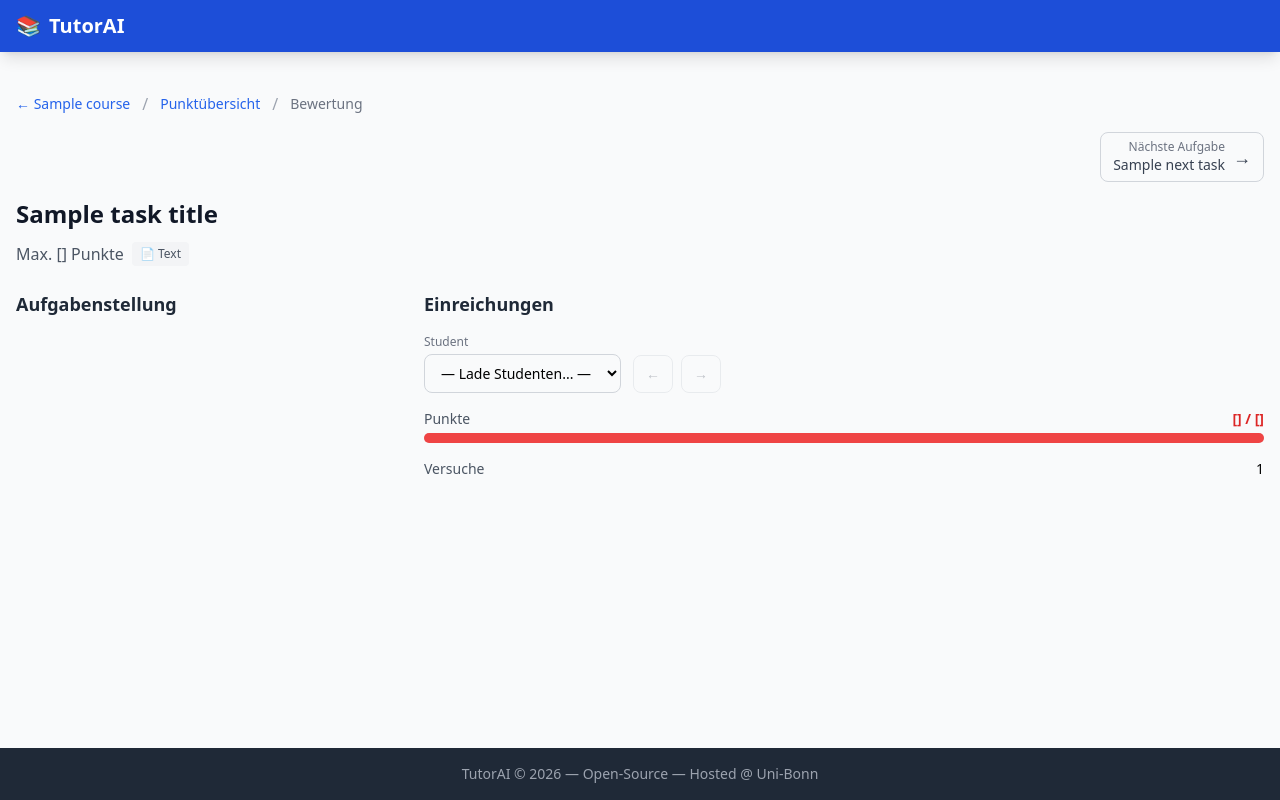
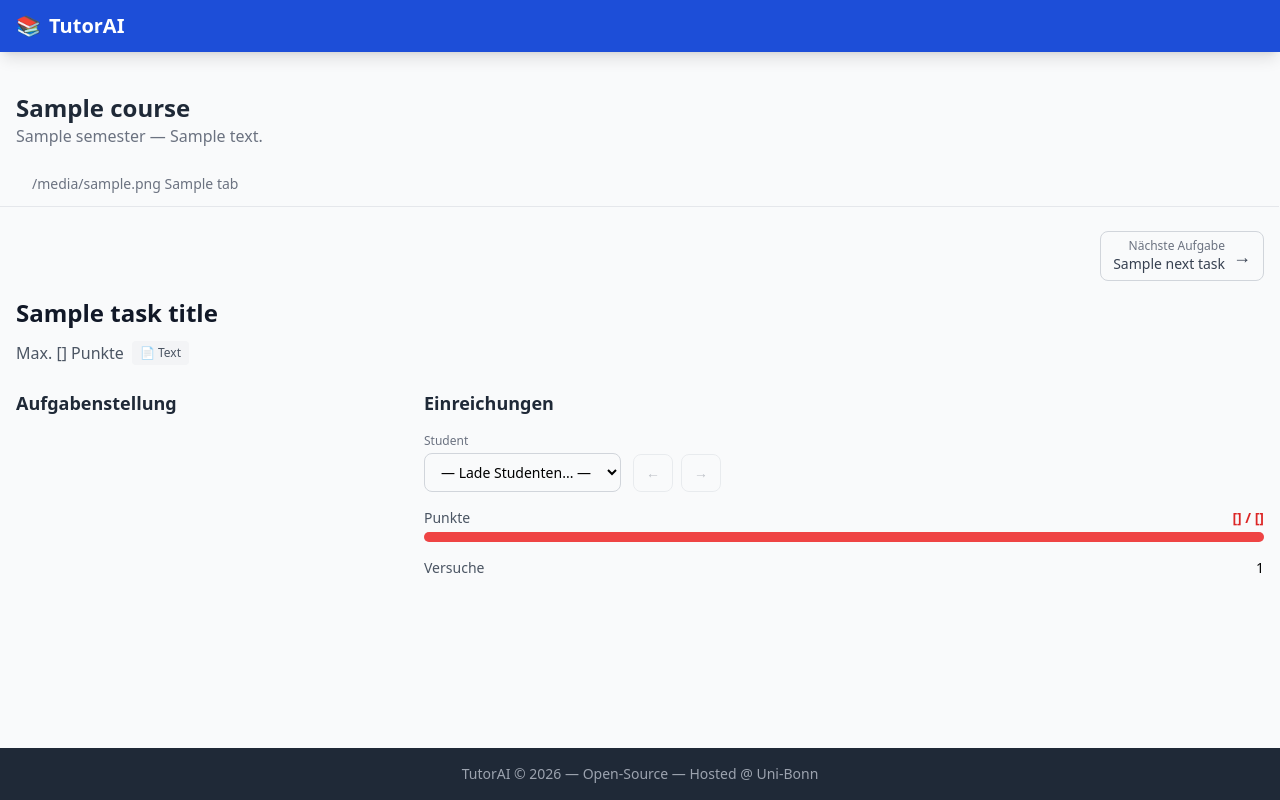
Before and after one commit to wandeln/TutorAI, a FastAPI app: template templates/tutor/submission_review.html in a window 1280 px wide. Run offline with FastAPI, Linux system fonts and the light colour scheme; the template is opened without the code that fills it: most values are stand-ins (such as "Sample title", 1, 10 or a date in 2020); data that the repository does not hold is empty; some libraries are stand-ins or nearby versions.

Commit message:
Add course tab bar to task and review pages

```diff
--- a/main.py
+++ b/main.py
@@ -375,6 +375,7 @@ def _course_tab_context(
     course_id: int,
     active_tab: str,
     page_title: str | None = None,
+    role_override: CourseRole | None = None,
 ) -> tuple[UserCourse | None, dict[str, Any]]:
     """Gemeinsamer Template-Kontext für alle Kurs-Tab-Seiten.
 
@@ -383,6 +384,10 @@ def _course_tab_context(
     erweiterbar). Die Zugriffskontrolle (wer darf welche Seite öffnen)
     bleibt Aufgabe der Route: `membership` kann None sein (z. B. Admin
     ohne Membership auf der Mitglieder-Seite).
+
+    `role_override`: Tabs wie für eine andere Rolle anzeigen (z. B.
+    STUDENT für den Tutor-Preview mit ?as_student=1) — keine
+    Zugriffswirkung, rein fürs Template.
     """
     course = session.get(Course, course_id)
     if not course:
@@ -396,6 +401,8 @@ def _course_tab_context(
 
     is_admin = user.role == GlobalUserRole.ADMIN
     role = membership.role_in_course if membership else None
+    if role_override is not None:
+        role = role_override
     is_tutor = role in (CourseRole.PROF, CourseRole.TUTOR)
     is_prof = role == CourseRole.PROF
 
@@ -477,14 +484,14 @@ def _course_tab_context(
                 "active": active_tab == "overview",
             }
         )
-    if is_tutor or is_admin:
+    if is_prof or is_admin:
         tabs.append(
             {
-                "key": "references",
-                "icon": "📚",
-                "label": "Quellen",
-                "url": f"/courses/{course_id}/references",
-                "active": active_tab == "references",
+                "key": "members",
+                "icon": "👥",
+                "label": "Mitglieder",
+                "url": f"/courses/{course_id}/members",
+                "active": active_tab == "members",
             }
         )
     if is_prof or is_admin:
@@ -497,14 +504,14 @@ def _course_tab_context(
                 "active": active_tab == "media",
             }
         )
-    if is_prof or is_admin:
+    if is_tutor or is_admin:
         tabs.append(
             {
-                "key": "members",
-                "icon": "👥",
-                "label": "Mitglieder",
-                "url": f"/courses/{course_id}/members",
-                "active": active_tab == "members",
+                "key": "references",
+                "icon": "📚",
+                "label": "Quellen",
+                "url": f"/courses/{course_id}/references",
+                "active": active_tab == "references",
             }
         )
     if is_prof or is_admin:
@@ -1507,11 +1514,17 @@ async def new_task_page(
         tpl_type = "text"
     template = _pick_task_template([f"tutor/task_detail_{tpl_type}.html", "tutor/task_detail_base.html"])
 
+    # Kurs-Tab-Leiste: „Aufgaben" ist aktiv
+    _tab_membership, tab_ctx = _course_tab_context(
+        session, user, request, course_id, active_tab="tasks"
+    )
+
     return templates.TemplateResponse(
         template,
         {
             "request": request,
             "page_title": "Neue Aufgabe",
+            "tabs": tab_ctx["tabs"],
             "current_user": _user_ctx(user, course_role),
             "courses": courses,
             "selected_course_id": course_id,
@@ -1519,6 +1532,8 @@ async def new_task_page(
             "course": {
                 "id": course.id,
                 "name": course.name,
+                "semester": course.semester,
+                "description": course.description,
             },
             "task": None,
             "tpl_type": tpl_type,
@@ -1567,6 +1582,13 @@ async def task_page(
 
     # Tutoren koennen mit ?as_student=1 die Aufgabe aus Studentensicht sehen
     is_student_view = is_tutor and request.query_params.get("as_student") in ("1", "true")
+
+    # Kurs-Tab-Leiste: „Aufgaben" ist aktiv; im as_student-Preview zeigen
+    # die Tabs dieselbe Sichtbarkeit wie für Studierende.
+    _tab_membership, tab_ctx = _course_tab_context(
+        session, user, request, course_id, active_tab="tasks",
+        role_override=CourseRole.STUDENT if is_student_view else None,
+    )
 
     is_code = task.task_type.value == "code"
     is_workspace = task.task_type.value == "workspace"
@@ -1696,6 +1718,8 @@ async def task_page(
             "course": {
                 "id": course.id,
                 "name": course.name,
+                "semester": course.semester,
+                "description": course.description,
             },
             "task": {
                 "id": task.id,
@@ -1730,6 +1754,7 @@ async def task_page(
             "is_tutor": is_tutor,
             "is_student_view": is_student_view,
             "is_code": is_code,
+            "tabs": tab_ctx["tabs"],
             "tpl_type": tpl_type,
             "code_editor": is_code or is_tutor or is_workspace,  # Tutoren + Workspace-IDE: CodeMirror
             "my_submissions": my_submissions,
@@ -1795,6 +1820,11 @@ async def submission_review_page(
         raise HTTPException(404, "Student nicht gefunden.")
 
     courses = _get_user_courses(user, session)
+
+    # Kurs-Tab-Leiste: „Übersicht" ist aktiv (Bewertung wird dort verlinkt)
+    _tab_membership, tab_ctx = _course_tab_context(
+        session, user, request, course_id, active_tab="overview"
+    )
 
     # Previous and next visible tasks (like student view)
     prev_task_obj = session.exec(
@@ -1876,7 +1906,10 @@ async def submission_review_page(
             "course": {
                 "id": course.id,
                 "name": course.name,
+                "semester": course.semester,
+                "description": course.description,
             },
+            "tabs": tab_ctx["tabs"],
             "latest_points": latest_points,
             "total_attempts": len(student_subs),
             "hints": hints_data,
--- /dev/null
+++ b/templates/course/_course_header.html
@@ -0,0 +1,15 @@
+{# ─────────────────────────────────────────────────────────────────────
+   Kurs-Header (Name + Semester/Beschreibung) — steht auf allen
+   Kurs-Tab-Seiten (course/base.html) und den Task-Seiten über der
+   Tab-Leiste.
+
+   Erwartetes Kontext: course = {id, name, semester, description}
+   ───────────────────────────────────────────────────────────────────── #}
+<div class="mb-4">
+  <div class="flex items-start justify-between">
+    <div>
+      <h1 id="course-name" class="text-2xl font-bold text-gray-800">{{ course.name }}</h1>
+      <p id="course-subtitle" class="text-gray-500">{{ course.semester }}{% if course.description %} — {{ course.description }}{% endif %}</p>
+    </div>
+  </div>
+</div>
--- a/templates/course/_tabs.html
+++ b/templates/course/_tabs.html
@@ -1,23 +1,28 @@
 {# ─────────────────────────────────────────────────────────────────────
-   Tab-Leiste für Kurs-Seiten.
+   Tab-Leiste für Kurs-Tab-Seiten (course/base.html) UND Task-Seiten
+   (tutor/task_detail_*, student/task_solve_*).
 
    Erwartetes Kontext:
      tabs: Liste von {"key", "icon", "label", "url", "active"}
            (wird von _course_tab_context() in main.py gebaut —
            Rollen- und Inhalts-Sichtbarkeit ist dort zentral geregelt)
+     tabs_max_w: (optional) Inhalts-Spalten-Klasse der inneren Box;
+           Default max-w-6xl. Seiten mit anderer Inhaltsbreite
+           (Task-Seiten) geben ihre Spalte durch, damit die Tabs an den
+           Inhaltskanten ausgerichtet bleiben.
 
-   Die Leiste ist sticky direkt unter der Main-Navigation: course/base.html
-   hält --navbar-height (Fallback 60px) via ResizeObserver aktuell und zieht
-   die Leiste per .tab-full-bleed (main.css) auf die volle Viewport-Breite
-   (--tab-page-x / --tab-sb). Die innere Box spiegelt exakt die Struktur von
-   <main> → Inhalts-Spalte (container px-4 > max-w-6xl), damit die Tabs
-   an den Inhalts-Kanten ausgerichtet bleiben.
+   Die Leiste ist sticky direkt unter der Main-Navigation: das Script
+   unten hält --navbar-height (Fallback 60px) via ResizeObserver aktuell
+   und zieht die Leiste per .tab-full-bleed (main.css) auf die volle
+   Viewport-Breite (--tab-page-x / --tab-sb). Die innere Box spiegelt
+   exakt die Struktur von <main> → Inhalts-Spalte (container px-4 >
+   Inhalts-Spalte), damit die Tabs an den Inhaltskanten bleiben.
    ───────────────────────────────────────────────────────────────────── #}
 <div id="course-tab-bar"
      class="sticky border-b border-gray-200 mb-6 bg-gray-50"
      style="overflow-x:auto;scrollbar-width:none;min-height: 43px;top:var(--navbar-height,60px);z-index:30">
   <div class="container mx-auto px-4">
-    <div class="max-w-6xl mx-auto">
+    <div class="{% if tabs_max_w %}{{ tabs_max_w }}{% else %}max-w-6xl{% endif %} mx-auto">
       <nav class="flex gap-1 min-w-max" aria-label="Kurs-Bereiche">
         {% for tab in tabs %}
         <a href="{{ tab.url }}"
@@ -37,3 +42,40 @@
     </div>
   </div>
 </div>
+
+<script>
+  // Sticky Tab-Leiste: --navbar-height am Main-Nav ausrichten (Top-Offset)
+  // und Full-Bleed-Geometrie (--tab-sb / --tab-page-x / --tab-height) aktuell halten.
+  (function () {
+    const nav = document.querySelector("body > nav");
+    const bar = document.getElementById("course-tab-bar");
+    if (nav) {
+      const setNavHeight = (h) =>
+        document.documentElement.style.setProperty("--navbar-height", h + "px");
+      new ResizeObserver((entries) => {
+        const h = entries[0].borderBoxSize[0].blockSize;
+        setNavHeight(h);
+      }).observe(nav);
+      setNavHeight(nav.offsetHeight);
+    }
+    // Full-Bleed: Leiste exakt auf die sichtbare Viewport-Breite ziehen
+    // (100vw würde die vertikale Scrollbar mitzählen — daher sb + Spalten-Offset).
+    // ResizeObserver auf <body>: fängt auch den Scrollbar-Wechsel ein, der
+    // keinen Viewport-Resize auslöst — wenn die Scrollbar erscheint, wird
+    // der Body um genau ihre Breite schmaler.
+    if (bar) {
+      const applyBleed = () => {
+        const sb = window.innerWidth - document.documentElement.clientWidth;
+        const x = bar.parentElement.getBoundingClientRect().left;
+        const root = document.documentElement.style;
+        root.setProperty("--tab-sb", sb + "px");
+        root.setProperty("--tab-page-x", x + "px");
+        root.setProperty("--tab-height", bar.offsetHeight + "px");
+        bar.classList.add("tab-full-bleed");
+      };
+      applyBleed();
+      new ResizeObserver(applyBleed).observe(document.body);
+      window.addEventListener("resize", applyBleed);
+    }
+  })();
+</script>
--- a/templates/tutor/submission_review.html
+++ b/templates/tutor/submission_review.html
@@ -3,20 +3,13 @@
 {% block content %}
 <div class="max-w-7xl mx-auto">
 
+  <!-- Kurs-Header + Kurs-Tabs (wie auf den anderen Kurs-Tab-Seiten) -->
+  {% include "course/_course_header.html" %}
+  {% set tabs_max_w = "max-w-7xl" %}
+  {% include "course/_tabs.html" %}
+
   <!-- Header -->
   <div class="mb-6">
-    <div class="flex items-center gap-3 mb-2">
-      <a href="/courses/{{ course_id }}" class="text-blue-600 hover:underline text-sm">
-        ← {{ course.name }}
-      </a>
-      <span class="text-gray-400">/</span>
-      <a href="/courses/{{ course_id }}/overview" class="text-blue-600 hover:underline text-sm">
-        Punktübersicht
-      </a>
-      <span class="text-gray-400">/</span>
-      <span class="text-sm text-gray-500">Bewertung</span>
-    </div>
-
     <!-- Task Navigation -->
     <div class="flex items-center justify-between mb-4 mt-4">
       {% if prev_task %}
@@ -68,7 +61,7 @@
   <div class="flex flex-col lg:flex-row gap-6" id="two-col-layout">
 
     <!-- ─── LEFT: Task Description + Model Solution ─────────── -->
-    <div class="w-full lg:w-96 lg:shrink-0 lg:sticky lg:top-20 lg:max-h-[calc(100vh-6rem)] lg:overflow-y-auto lg:align-start space-y-4" id="left-col">
+    <div class="w-full lg:w-96 lg:shrink-0 lg:sticky lg:top-[var(--tab-sticky-top)] lg:max-h-[calc(100vh-6rem)] lg:overflow-y-auto lg:align-start space-y-4" id="left-col">
 
       <!-- Aufgabenstellung -->
       <div class="card">
@@ -174,6 +167,11 @@
 
 {% block extra_head %}
 <style>
+  :root {
+    --navbar-height: 60px;
+    --tab-height: 43px;
+    --tab-sticky-top: calc(var(--navbar-height, 60px) + var(--tab-height, 43px) + 0.5rem);
+  }
   {% if task_type == 'text' %}
   .solution-container {
     margin-top: 0.25rem;
@@ -218,7 +216,7 @@
   }
   .hint_toggle{
       position:sticky;
-      top: var(--navbar-height);
+      top: var(--tab-sticky-top);
       z-index:1;
   }
 </style>
```
Also changed, not shown: scripts/check_task_templates.py (+30 -1 lines), templates/course/base.html (+4 -47 lines), templates/student/task_solve_base.html (+11 -11 lines), templates/tutor/task_detail_base.html (+6 -11 lines).
